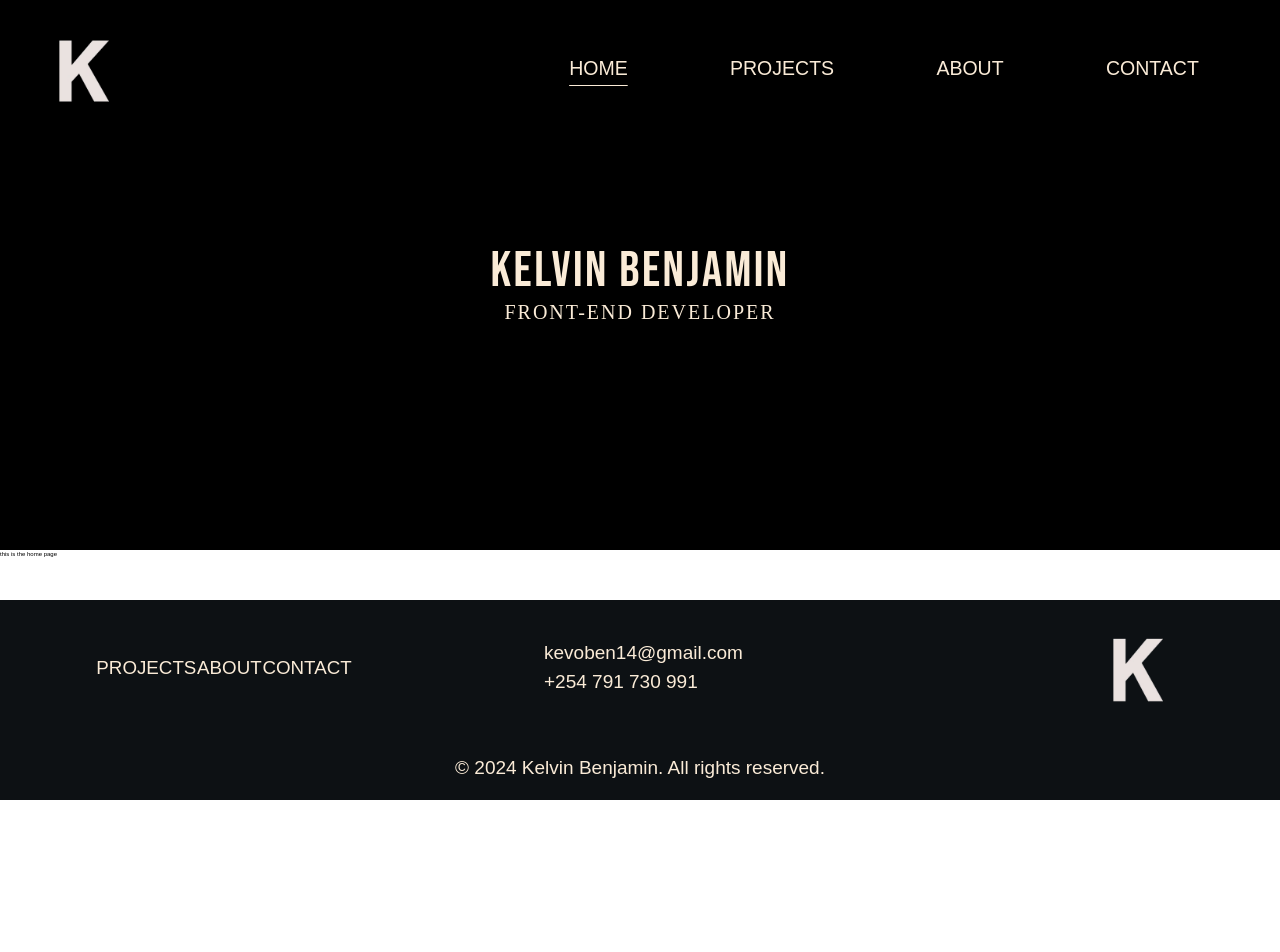
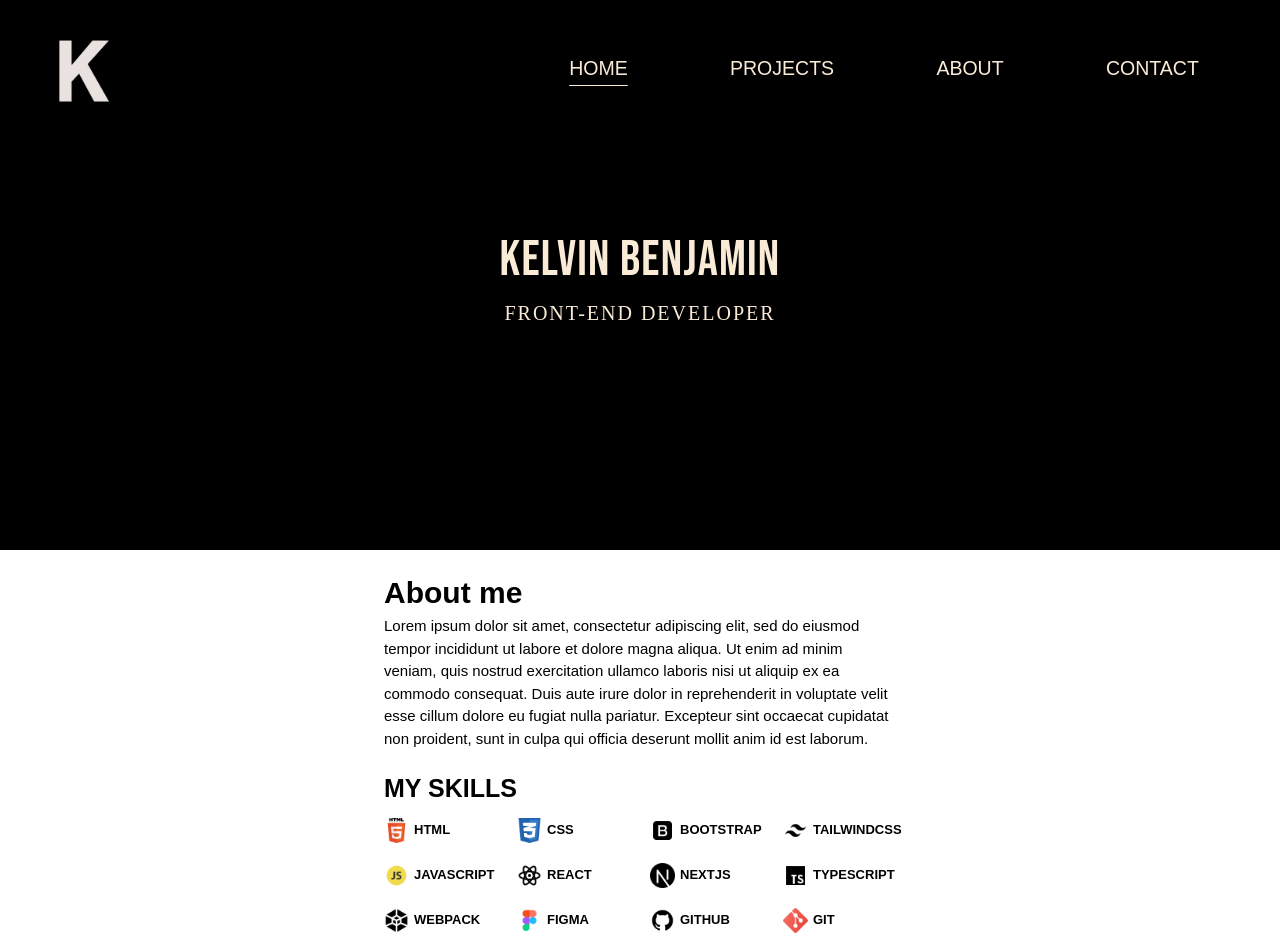
Before and after one commit to Kelvin-Ben/Kelvin-Ben.github.io, a React (Vite) app: page / in a window 1280 px wide. Shown: the top 952 px of the page. Before the commit the page ends 800 px from the top, so only its background shows below. Built offline with nearby package versions, Linux system fonts and the light colour scheme.

Commit message:
Made changes to footer style

```diff
--- a/src/components/Footer.module.css
+++ b/src/components/Footer.module.css
@@ -6,7 +6,7 @@
   flex-direction: column;
   align-items: center;
   justify-content: space-around;
-  position: absolute;
+  /* position: absolute; */
   bottom: 0;
   width: 100%;
 }
@@ -25,7 +25,6 @@
   flex-direction: row;
   align-items: center;
   justify-content: space-between;
-  /* border: 1px solid red; */
 }
 .rights {
   font-size: 1.9rem;
@@ -43,7 +42,6 @@
   display: flex;
   align-items: center;
   justify-content: space-around;
-  /* border: 1px solid rebeccapurple; */
 }
 .contact_details {
   width: auto;
@@ -55,6 +53,14 @@
   height: 100%;
 }
 /* Mobile screen */
+@media screen and (min-width: 750px) {
+  .footer_nav {
+    width: 35%;
+  }
+  /* .contact_details {
+    justify-content: flex-end;
+  } */
+}
 @media screen and (max-width: 768px) {
   .footer {
     display: flex;
@@ -78,5 +84,7 @@
   }
   .contact_details {
     width: 60%;
+    /* display: flex;
+    align-items: end; */
   }
 }
--- a/src/components/Intro.jsx
+++ b/src/components/Intro.jsx
@@ -2,7 +2,7 @@
 
 const Intro = ({ data }) => {
   return (
-    <div className='text-customWhite text-4xl  text-center'>
+    <div className='border border-red-700'>
       <h1 className='text-inherit text-[4rem] uppercase'>{data.title}</h1>
       <h2 className='text-inherit text-[2rem]'>{data.subtitle}</h2>
     </div>
--- /dev/null
+++ b/src/components/Skills.jsx
@@ -0,0 +1,70 @@
+import React from 'react'
+import html from "../assets/html.png"
+import css from '../assets/css.png'
+import bootstrap from '../assets/bootstrap.png'
+import tailwind from '../assets/tailwind.png'
+import javascript from '../assets/javascript.png'
+import react from '../assets/react.png'
+import next from '../assets/nextjs.png'
+import typescript from '../assets/language-typescript.png'
+import webpack from '../assets/webpack.png'
+import figma from '../assets/figma.png'
+import github from '../assets/github.png'
+import git from '../assets/git.png'
+export const Skills = () => {
+  return (
+    <div className='mb-[4rem]'>
+      <h2 className='text-[2.5rem] uppercase font-bold mb-4'>my skills</h2>
+      <ul className='skills'>
+        <li className='flex items-center text-[1.3rem] uppercase font-bold'>
+          <img src={html} alt="html photo" className='w-[3rem] pr-2'/>
+          html
+        </li>
+        <li className='flex items-center text-[1.3rem] uppercase font-bold'>
+          <img src={css} alt="" className='w-[3rem] pr-2'/>
+          css
+        </li>
+        <li className='flex items-center text-[1.3rem] uppercase font-bold'>
+          <img src={bootstrap} alt="" className='w-[3rem] pr-2'/>
+          bootstrap
+        </li>
+        <li className='flex items-center text-[1.3rem] uppercase font-bold'>
+          <img src={tailwind} alt="" className='w-[3rem] pr-2'/>
+          tailwindcss
+        </li>
+        <li className='flex items-center text-[1.3rem] uppercase font-bold'>
+          <img src={javascript} alt="" className='w-[3rem] pr-2'/>
+          javascript
+        </li>
+        <li className='flex items-center text-[1.3rem] uppercase font-bold'>
+          <img src={react} alt="" className='w-[3rem] pr-2'/>
+          react
+        </li>
+        <li className='flex items-center text-[1.3rem] uppercase font-bold'>
+          <img src={next} alt="" className='w-[3rem] pr-2'/>
+          nextjs
+        </li>
+        <li className='flex items-center text-[1.3rem] uppercase font-bold'>
+          <img src={typescript} alt="" className='w-[3rem] pr-2'/>
+          typescript
+        </li>
+        <li className='flex items-center text-[1.3rem] uppercase font-bold'>
+          <img src={webpack} alt="" className='w-[3rem] pr-2'/>
+          webpack
+        </li>
+        <li className='flex items-center text-[1.3rem] uppercase font-bold'>
+          <img src={figma} alt="" className='w-[3rem] pr-2'/>
+          figma
+        </li>
+        <li className='flex items-center text-[1.3rem] uppercase font-bold'>
+          <img src={github} alt="" className='w-[3rem] pr-2'/>
+          github
+        </li>
+        <li className='flex items-center text-[1.3rem] uppercase font-bold'>
+          <img src={git} alt="" className='w-[3rem] pr-2'/>
+          git
+        </li>
+      </ul>
+    </div>
+  )
+}
--- a/src/feature/Hero/Hero.jsx
+++ b/src/feature/Hero/Hero.jsx
@@ -7,9 +7,9 @@ const Hero = ({intro}) => {
     <div className={`${styles.intro}`}>
       <Navigation />
       {intro && (
-        <div className={`font-bebas text-4xl tracking-widest ${styles.intro_content}`}>
+        <div className={`font-bebas text-4xl tracking-wider ${styles.intro_content}`}>
           <h1 className='text-inherit text-[5rem] uppercase'>{intro.title}</h1>
-          <h2 className='font-rubik tracking-widest leading-3 text-inherit text-[2rem]'>{intro.subtitle}</h2>
+          <h2 className='flex items-center justify-center font-rubik tracking-widest text-inherit text-[2rem]'>{intro.subtitle}</h2>
       </div>
       )}
     </div>
--- a/src/feature/Hero/Hero.module.css
+++ b/src/feature/Hero/Hero.module.css
@@ -12,4 +12,12 @@
   transform: translate(-50%, -50%);
   text-align: center;
   color: antiquewhite;
+  display: flex;
+  flex-direction: column;
+  justify-content: space-around;
 }
+@media screen and (max-width: 750px) {
+  .intro_content {
+    line-height: normal;
+  }
+}
--- a/src/feature/Home/Home.jsx
+++ b/src/feature/Home/Home.jsx
@@ -1,11 +1,16 @@
-import Hero from "../Hero/Hero";
+import { About } from "../../components/About";
+import { Skills } from "../../components/Skills";
+import styles from './Home.module.css'
 
 
 const Home = () => {
   return (
-    <>
-    <h1>this is the home page</h1>
-    </>
+    <div className={styles.about_intro}>
+      <div className={styles.intro}>
+        <About />
+        <Skills />
+      </div>
+    </div>
   );
 };
 
--- /dev/null
+++ b/src/feature/Home/Home.module.css
@@ -0,0 +1,14 @@
+.about_intro{
+  display: flex;
+  flex-direction: column;
+  align-items: center;
+}
+.intro {
+  width: 40%;
+}
+
+@media screen and (max-width: 1023px) {
+  .intro {
+    width: 70%;
+  }
+}
```
Also changed, not shown: src/utils/helper.js (added, +16 -0 lines).
